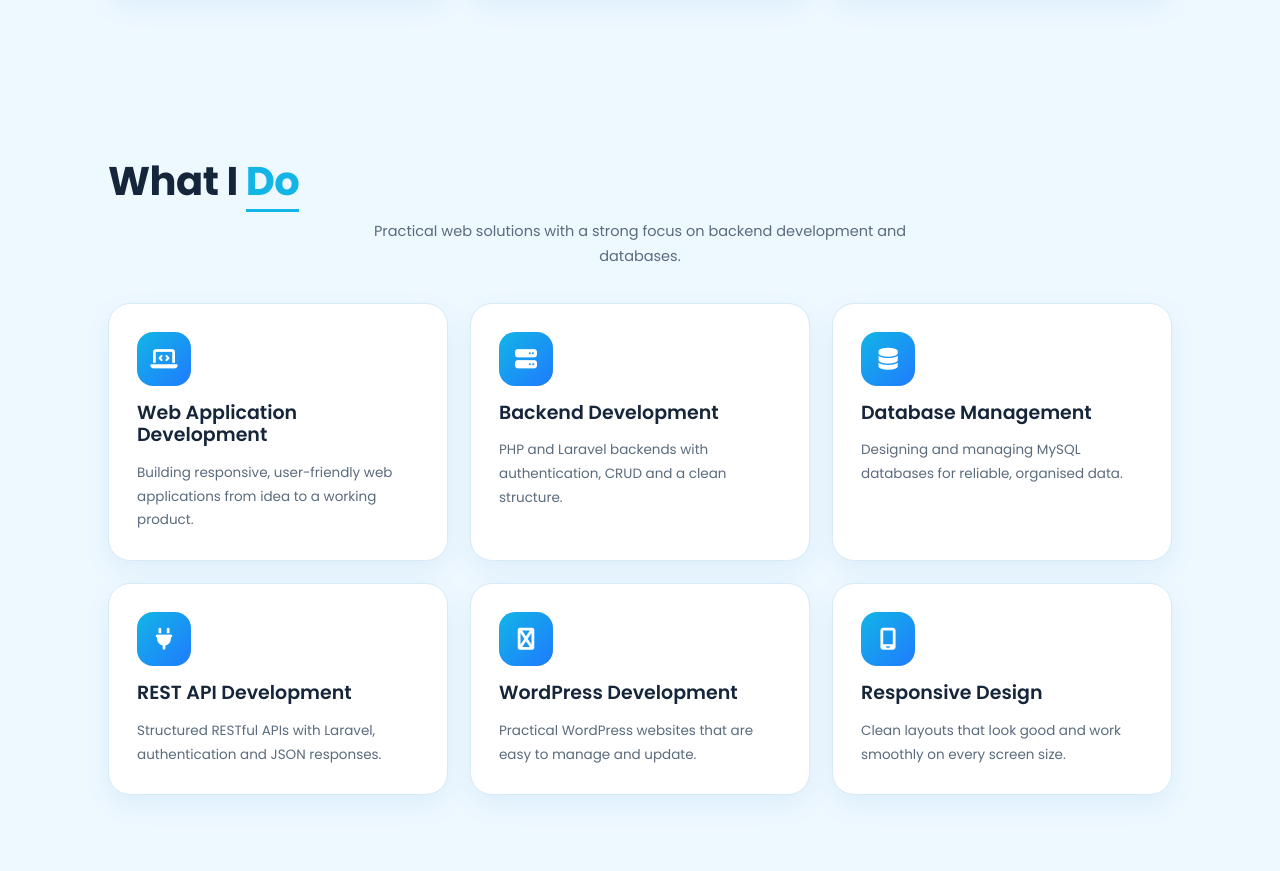
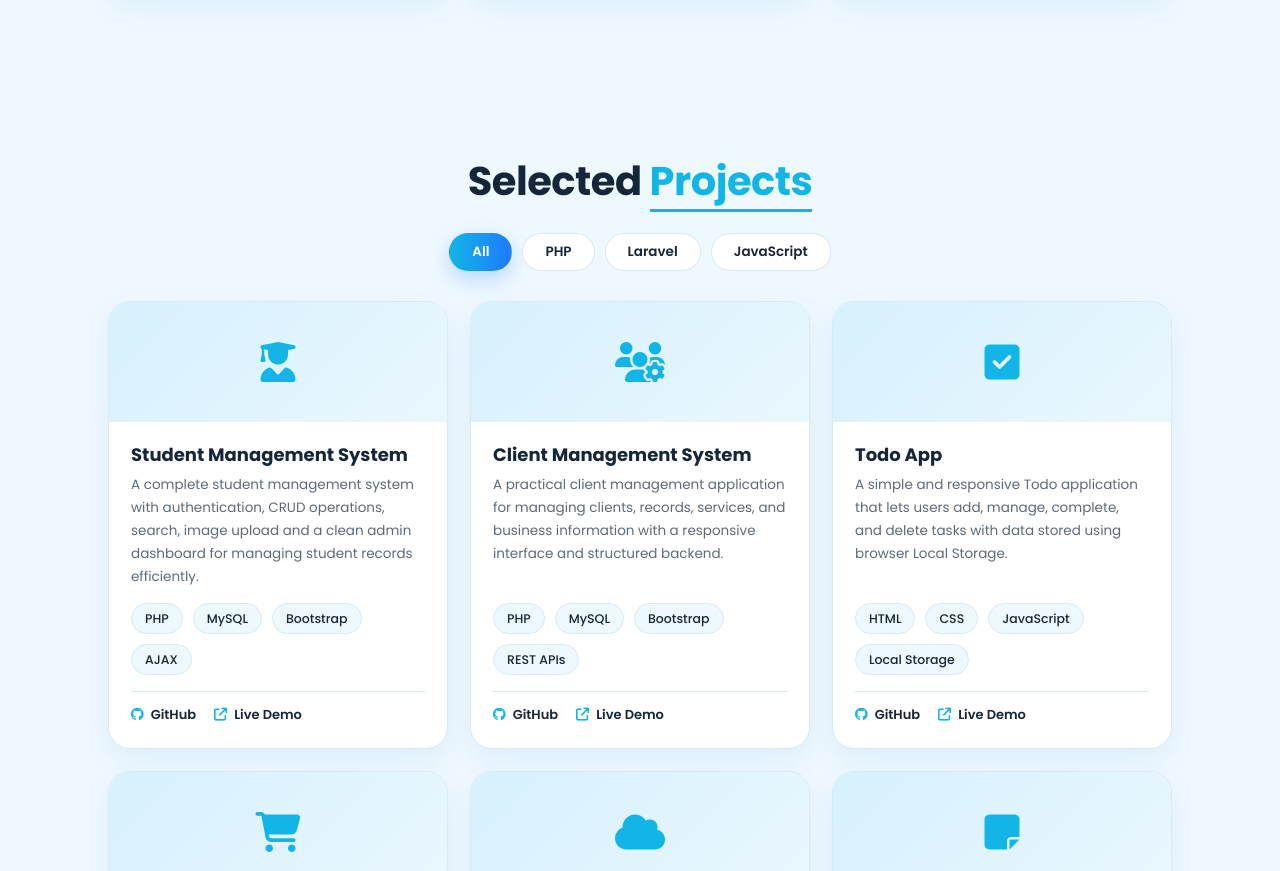
Before and after one commit to ez-snippet/portfolio, a plain HTML site: page index.html in a window 1280 px wide. Shown: the part 1929-2800 px from the top of the page. Drawn offline with Linux system fonts and the light colour scheme.

Commit message:
service section remove

```diff
--- a/index.html
+++ b/index.html
@@ -37,7 +37,6 @@
                     <li class="nav-item"><a class="nav-link active" href="#home">Home</a></li>
                     <li class="nav-item"><a class="nav-link" href="#about">About</a></li>
                     <li class="nav-item"><a class="nav-link" href="#skills">Skills</a></li>
-                    <li class="nav-item"><a class="nav-link" href="#services">Services</a></li>
                     <li class="nav-item"><a class="nav-link" href="#projects">Projects</a></li>
                     <li class="nav-item"><a class="nav-link" href="#contact">Contact</a></li>
                 </ul>
@@ -164,41 +163,6 @@
             </div>
         </div>
     </section>
-
-    <!-- SERVICES -->
-    <section id="services">
-        <div class="wrap">
-            <h2 class="sec-title">What I <span class="ul">Do</span></h2>
-            <p class="sec-sub">Practical web solutions with a strong focus on backend development and databases.</p>
-            <div class="svc-grid">
-                <div class="svc-card"><span class="svc-ic"><i class="fas fa-laptop-code"></i></span>
-                    <h3>Web Application Development</h3>
-                    <p>Building responsive, user-friendly web applications from idea to a working product.</p>
-                </div>
-                <div class="svc-card"><span class="svc-ic"><i class="fas fa-server"></i></span>
-                    <h3>Backend Development</h3>
-                    <p>PHP and Laravel backends with authentication, CRUD and a clean structure.</p>
-                </div>
-                <div class="svc-card"><span class="svc-ic"><i class="fas fa-database"></i></span>
-                    <h3>Database Management</h3>
-                    <p>Designing and managing MySQL databases for reliable, organised data.</p>
-                </div>
-                <div class="svc-card"><span class="svc-ic"><i class="fas fa-plug"></i></span>
-                    <h3>REST API Development</h3>
-                    <p>Structured RESTful APIs with Laravel, authentication and JSON responses.</p>
-                </div>
-                <div class="svc-card"><span class="svc-ic"><i class="fas fa-wordpress"></i></span>
-                    <h3>WordPress Development</h3>
-                    <p>Practical WordPress websites that are easy to manage and update.</p>
-                </div>
-                <div class="svc-card"><span class="svc-ic"><i class="fas fa-mobile-screen"></i></span>
-                    <h3>Responsive Design</h3>
-                    <p>Clean layouts that look good and work smoothly on every screen size.</p>
-                </div>
-            </div>
-        </div>
-    </section>
-
 
     <!-- PROJECTS -->
     <section id="projects">
```
